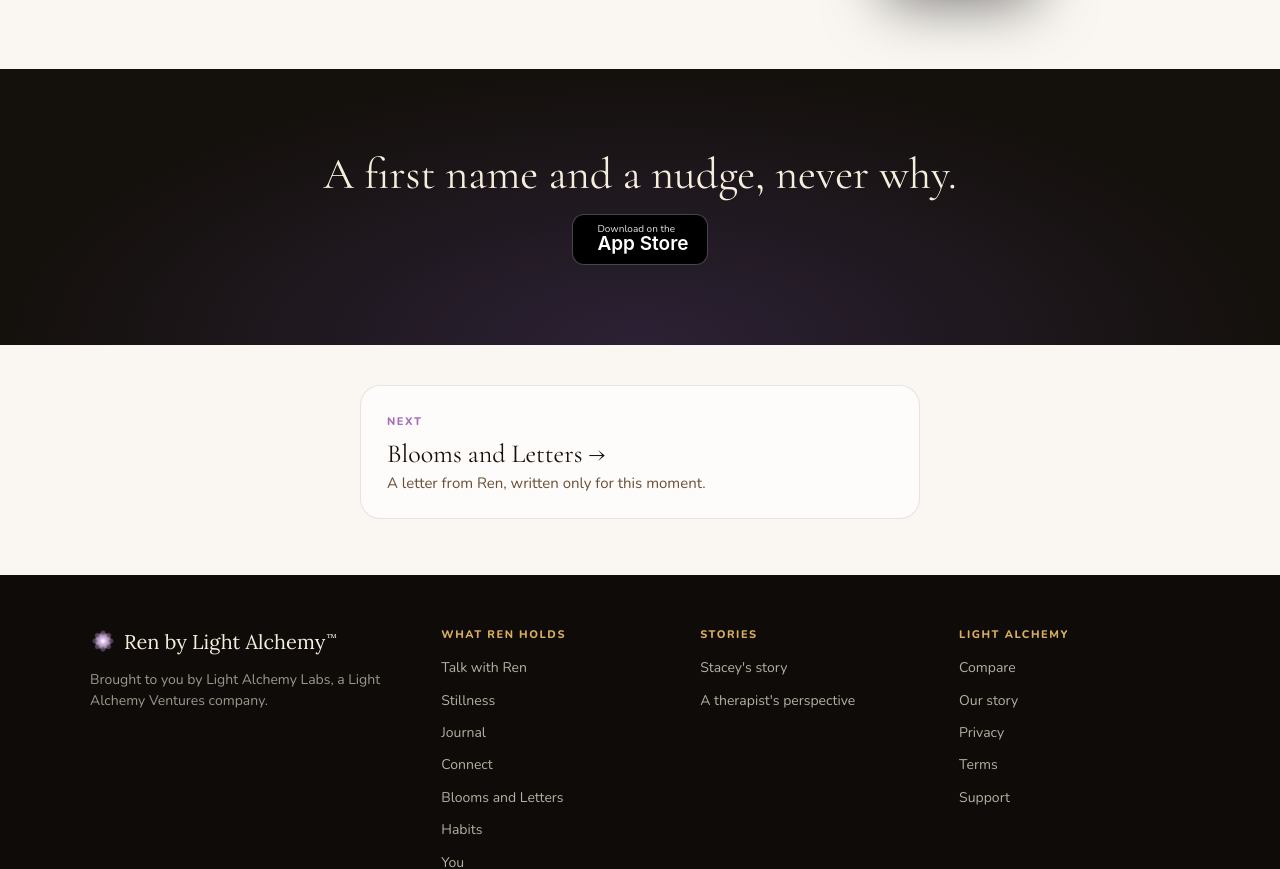
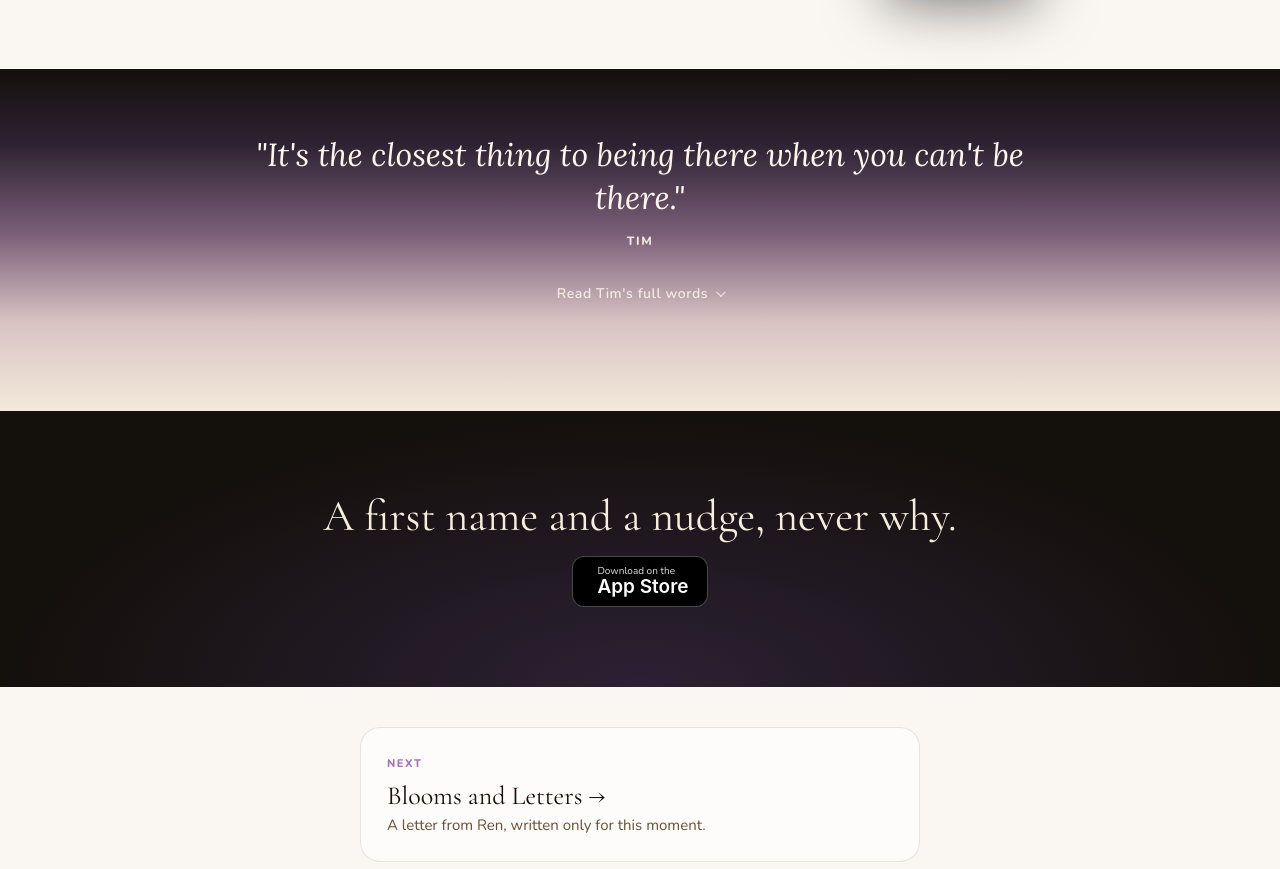
Before and after one commit to dabobrow5/ren, a plain HTML site: page features/connect/index.html in a window 1280 px wide. Shown: the part 1094-1963 px from the top of the page. Drawn offline with nearby package versions, Linux system fonts and the light colour scheme.

Commit message:
Connect: Tim's words, his strongest line with the full quote folded beneath

```diff
--- a/features/connect/index.html
+++ b/features/connect/index.html
@@ -45,6 +45,7 @@
   <div class="points"><div><div class="point"><b>Sparks</b><span>A short video to one person, watched in their own time, and you can see quietly that it landed.</span></div><div class="point"><b>Ripples</b><span>One moment sent to a small circle of up to six, each person answering in their own time.</span></div><div class="point"><b>Heart-to-Heart</b><span>A guided conversation between two people, with Ren present to both and a three-breath pause held inside it.</span></div></div><div class="phone"><img src="/assets/phone-connect.jpg" alt="Connect"></div></div>
 </section>
 
+<section class="dawn" style="padding:64px 20px 96px"><blockquote class="big" style="font-size:clamp(22px,2.8vw,32px)">"It&#x27;s the closest thing to being there when you can&#x27;t be there."</blockquote><cite class="by">Tim</cite><details class="fullquote"><summary>Read Tim&#x27;s full words</summary><p>"Text messages have trained us to communicate in shortcuts. Quick replies, emojis, &#x27;lol&#x27;, and on to the next thing. Somewhere along the way the actual connection gets lost. Sparks changed that for me. When I send a Spark, I&#x27;m not firing off a reaction. I&#x27;m taking a moment to actually be present with someone, to let them see my face and hear in my voice what I&#x27;m feeling. And because they watch it on their own time, there&#x27;s no pressure to respond right away. They get to take it in when they&#x27;re ready. The best part is quietly knowing it landed. Ripples brings that same feeling to a small group, like my family or a few close friends, where everyone can answer in their own way. If you&#x27;ve ever felt like your conversations are getting thinner, give Sparks a try. It&#x27;s the closest thing to being there when you can&#x27;t be there."</p></details></section>
 <section class="close">
   <h2>A first name and a nudge, never why.</h2>
   <a class="badge" href="https://apps.apple.com/us/app/ren-by-light-alchemy/id6806872232"><span class="a"></span><span><small>Download on the</small><b>App Store</b></span></a>
--- a/site.css
+++ b/site.css
@@ -326,3 +326,11 @@ article.read .note{margin-top:28px;padding-top:16px;border-top:1px solid var(--l
 .numbers table{width:100%;border-collapse:collapse;margin-top:8px}.numbers th,.numbers td{text-align:right;padding:6px 4px;border-bottom:1px solid var(--line-day)}.numbers th:first-child,.numbers td:first-child{text-align:left}
 .sr{position:absolute;width:1px;height:1px;overflow:hidden;clip:rect(0 0 0 0)}
 .cmp .fine{font:400 13px/1.6 Nunito,sans-serif;color:var(--ink3);margin-top:18px}
+
+/* A testimonial's full words, folded under its strongest line (Connect, Tim, 26 Nov 2026). */
+.fullquote{max-width:680px;margin:22px auto 0;text-align:left}
+.fullquote summary{cursor:pointer;list-style:none;text-align:center;font:600 14px Nunito,sans-serif;letter-spacing:.04em;color:inherit;opacity:.85;min-height:44px;display:flex;align-items:center;justify-content:center}
+.fullquote summary::-webkit-details-marker{display:none}
+.fullquote summary::after{content:"";width:6px;height:6px;margin-left:8px;border-right:1.5px solid currentColor;border-bottom:1.5px solid currentColor;transform:rotate(45deg) translateY(-2px)}
+.fullquote[open] summary::after{transform:rotate(-135deg) translateY(-2px)}
+.fullquote p{font:italic 400 17px/1.7 Lora,serif;margin:12px 0 0}
```
